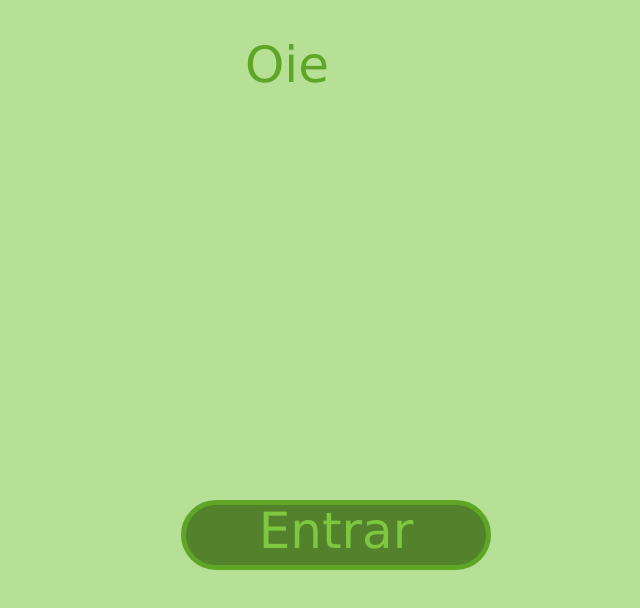
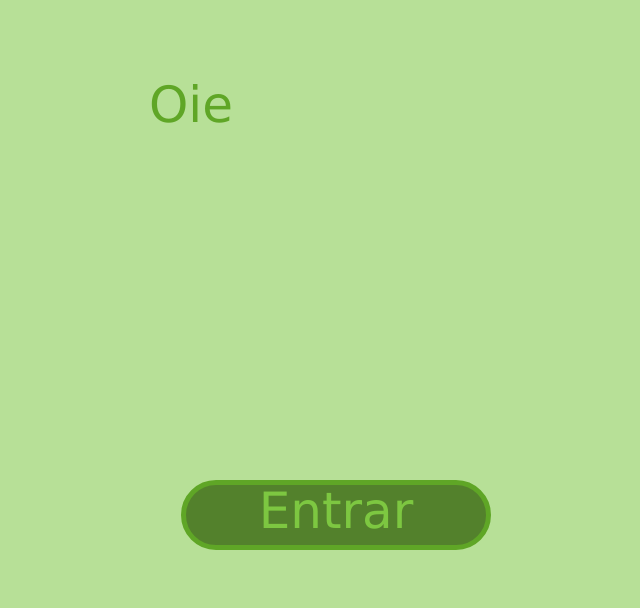
Before and after one commit to PedroLucaspllgc/Biblioteca-Javascript, a plain HTML site: page index.html in a window 1280 px wide. Shown: the whole page, without its empty margins (331-971 px from the left). Drawn offline with Linux system fonts and the light colour scheme.

Commit message:
Update inicial.css

```diff
--- a/css/inicial.css
+++ b/css/inicial.css
@@ -6,8 +6,8 @@
     position:fixed;
     z-index: 1;
     text-align: center;
-    top: 40px;
-    left: 45%;
+    top: 10%;
+    left: 37.5%;
     align-items: center;}
 
 .coisa1 {
@@ -18,7 +18,7 @@
     border-width: 5px;
     border-style: solid;
     border-color: #5fa626;
-    top: 500px;
+    top: 60%;
     left: 40%;
     color: #7dc741;
     font-family:'Lucida Sans', 'Lucida Sans Regular', 'Lucida Grande', 'Lucida Sans Unicode', Geneva, Verdana, Lucida Handwriting ;
```
